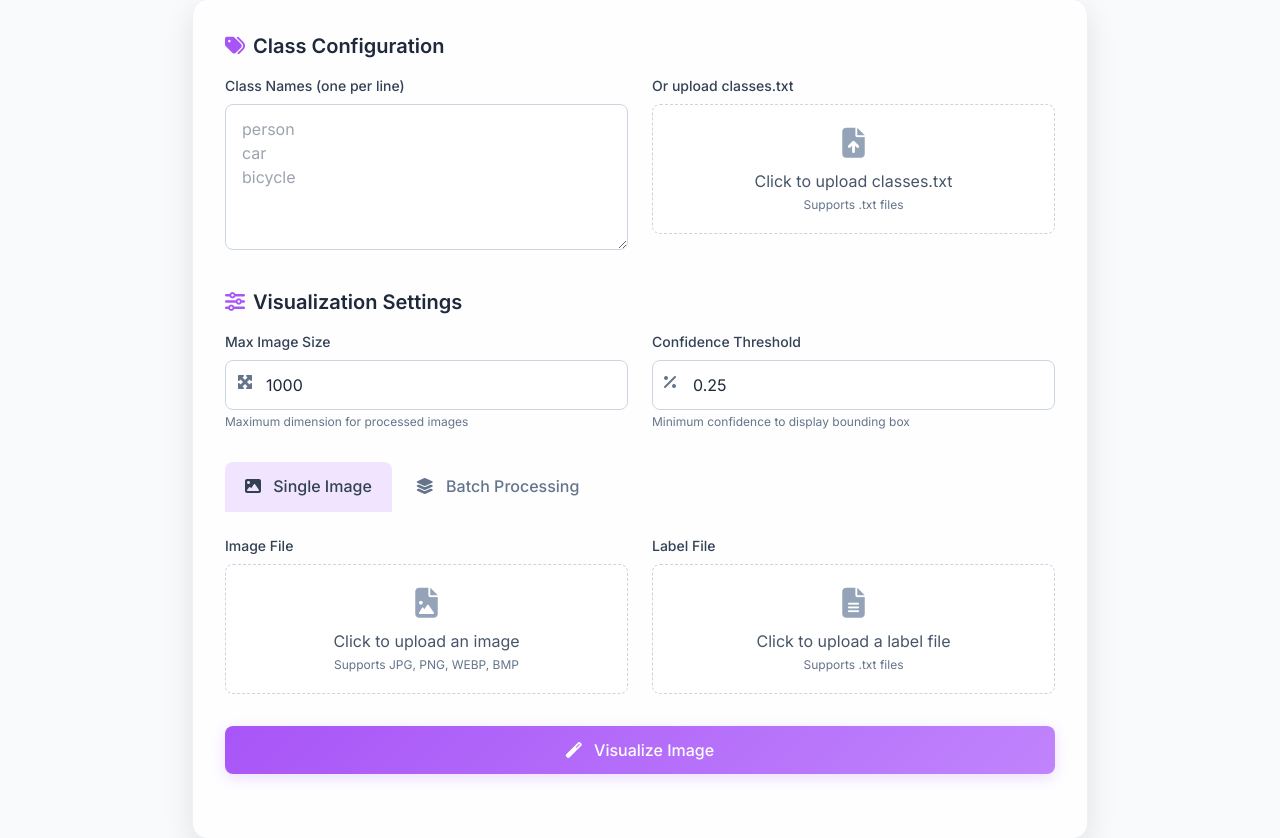
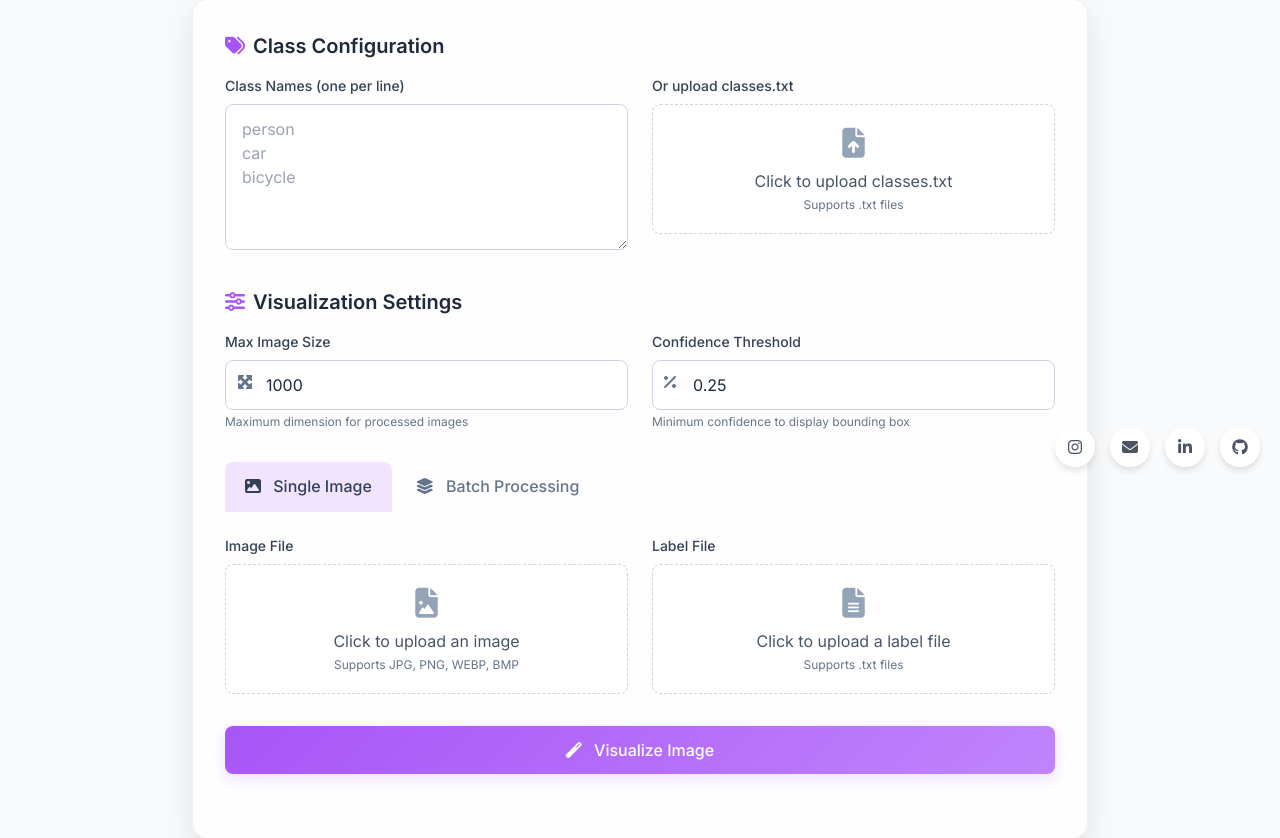
Before and after one commit to johnnietse/boundingBoxVisualizer, a Flask app: page / in a window 1280 px wide. Shown: the part 313-1151 px from the top of the page. Run offline with Flask 3, Linux system fonts and the light colour scheme; some libraries are stand-ins or nearby versions.

Commit message:
Update index.html

```diff
--- a/templates/index.html
+++ b/templates/index.html
@@ -358,6 +358,59 @@
             border-radius: 8px;
             border: 1px dashed rgba(168, 85, 247, 0.3);
         }
+
+
+        .social-icons {
+        position: fixed;
+        bottom: 20px;
+        right: 20px;
+        display: flex;
+        gap: 15px;
+        z-index: 100;
+        }
+
+        .social-icon {
+            width: 40px;
+            height: 40px;
+            border-radius: 50%;
+            display: flex;
+            align-items: center;
+            justify-content: center;
+            transition: transform 0.3s ease;
+            box-shadow: 0 4px 6px rgba(0, 0, 0, 0.1);
+        }
+
+        .social-icon:hover {
+            transform: translateY(-5px);
+        }
+
+        .light-icon {
+            background-color: #ffffff;
+            color: #4b5563;
+        }
+
+        .dark-icon {
+            background-color: #1e293b;
+            color: #e2e8f0;
+        }
+
+        /* Show/hide based on theme */
+        .dark .light-icon {
+            display: none;
+        }
+
+        .dark .dark-icon {
+            display: flex;
+        }
+
+        .light-icon {
+            display: flex;
+        }
+
+        .dark-icon {
+            display: none;
+        }
+
     </style>
 </head>
 <body class="min-h-screen py-8 px-4 sm:px-6 lg:px-8">
@@ -1549,5 +1602,37 @@
             });
         });
     </script>
+
+
+    <div class="social-icons">
+        <!-- Light mode icons -->
+        <a href="https://instagram.com/yourprofile" target="_blank" class="social-icon light-icon">
+            <i class="fab fa-instagram"></i>
+        </a>
+        <a href="mailto:you@example.com" class="social-icon light-icon">
+            <i class="fas fa-envelope"></i>
+        </a>
+        <a href="https://linkedin.com/in/yourprofile" target="_blank" class="social-icon light-icon">
+            <i class="fab fa-linkedin-in"></i>
+        </a>
+        <a href="https://github.com/yourprofile" target="_blank" class="social-icon light-icon">
+            <i class="fab fa-github"></i>
+        </a>
+
+        <!-- Dark mode icons -->
+        <a href="https://www.instagram.com/jt__boi/" target="_blank" class="social-icon dark-icon">
+            <i class="fab fa-instagram"></i>
+        </a>
+        <a href="mailto:johnnietse994@gmail.com" class="social-icon dark-icon">
+            <i class="fas fa-envelope"></i>
+        </a>
+        <a href="https://www.linkedin.com/in/johnnie-tse/" target="_blank" class="social-icon dark-icon">
+            <i class="fab fa-linkedin-in"></i>
+        </a>
+        <a href="https://github.com/johnnietse/boundingBoxVisualizer.git" target="_blank" class="social-icon dark-icon">
+            <i class="fab fa-github"></i>
+        </a>
+    </div>
+
 </body>
 </html>
```
